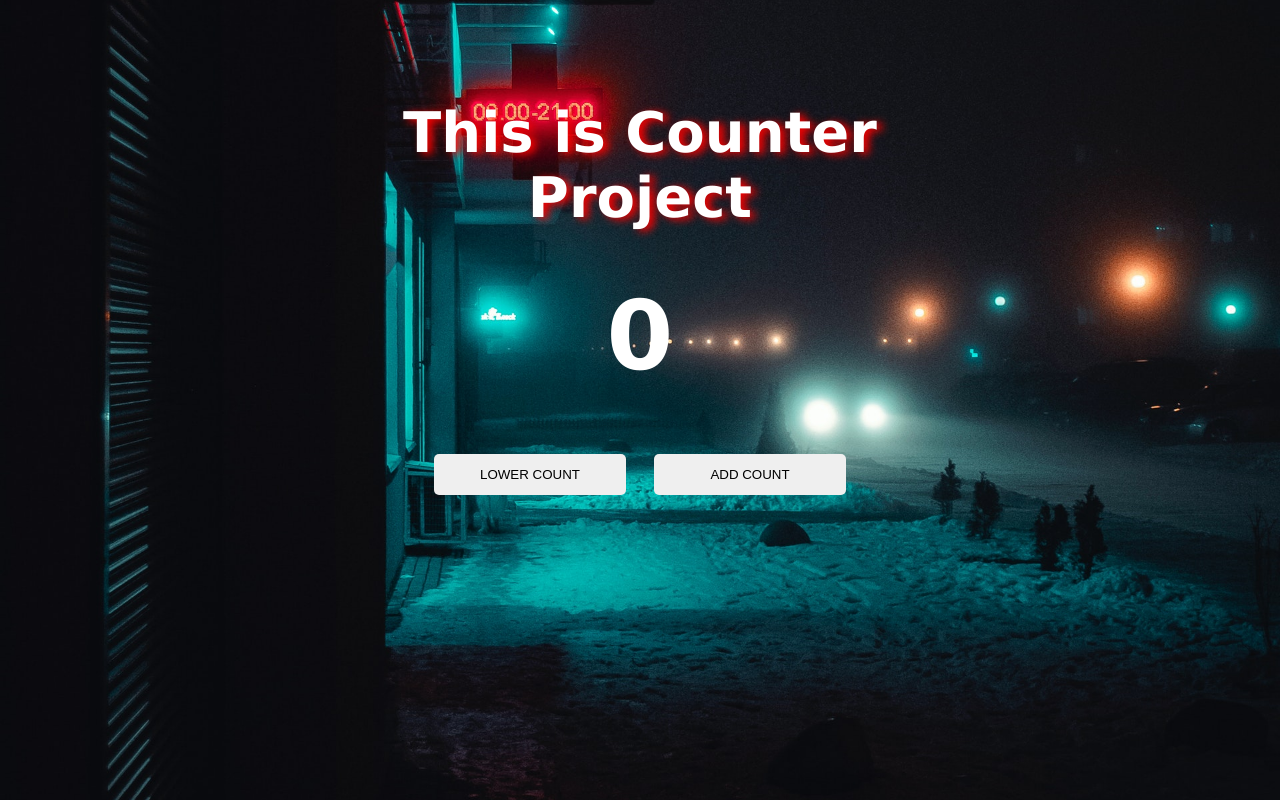
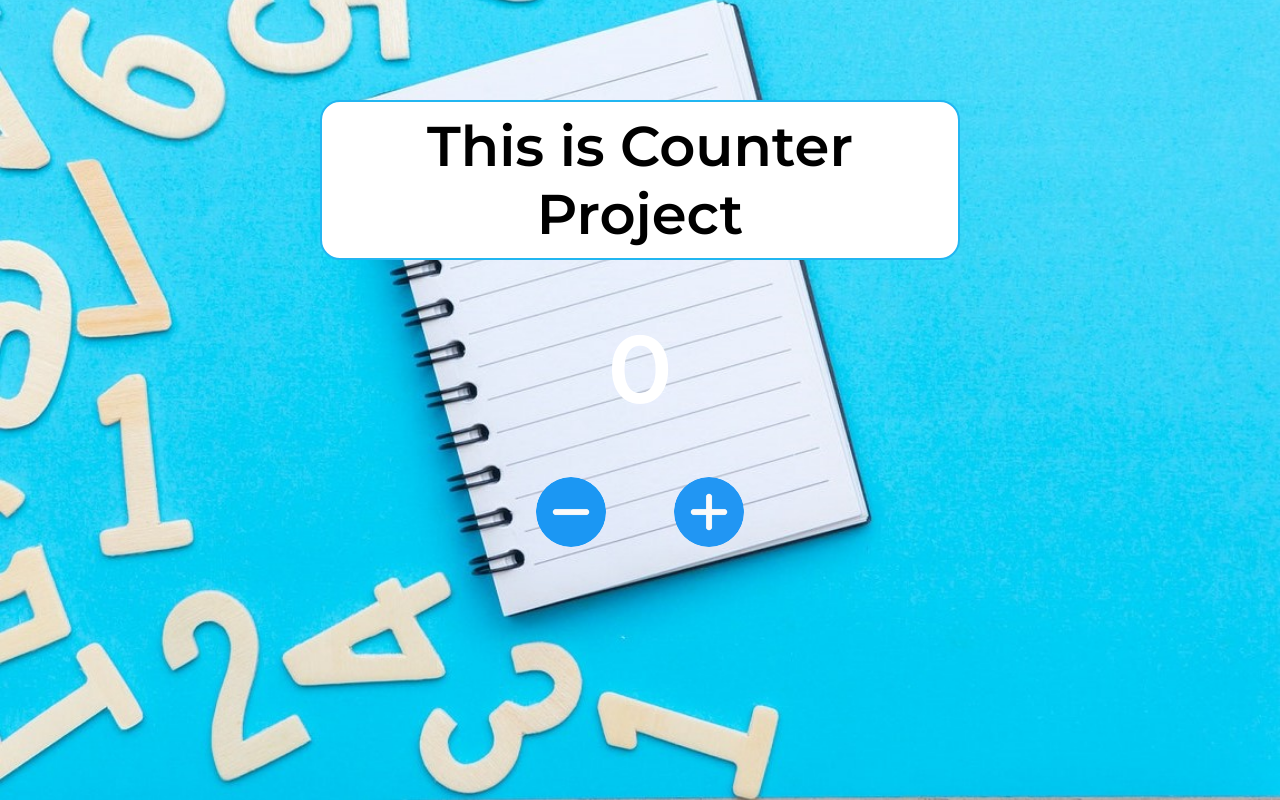
Before and after one commit to ashishrathod95/Basic-CounterProject, a plain HTML site: page Counter-Project/index.html in a window 1280 px wide. Drawn offline with nearby package versions, Linux system fonts and the light colour scheme.

Commit message:
Update Project

```diff
--- a/Counter-Project/index.html
+++ b/Counter-Project/index.html
@@ -5,6 +5,7 @@
   <meta name="viewport" content="width=device-width, initial-scale=1.0">
   <title>Counter Project</title>
   <link rel="stylesheet" href="style.css">
+  <link rel="stylesheet" href="fontawesome.css">
 </head>
 <body>
 
@@ -12,8 +13,8 @@
     <h1 id="heading-title">This is Counter Project</h1>
     <h3 class="number-container">0</h3>
     <div class="buttons">
-      <button class="btn lower">Lower Count</button>
-      <button class="btn upper">Add Count</button>
+      <a class="btn lower"><img src="logo/minus.png" alt="Minus"></a>
+      <a class="btn upper"><img src="logo/plus.png" alt="Plus"></a>
     </div>
   </div>
 
--- a/Counter-Project/style.css
+++ b/Counter-Project/style.css
@@ -1,10 +1,12 @@
+@import url('https://fonts.googleapis.com/css2?family=Montserrat:wght@600&display=swap');
+
 * {
   margin: 0;
   padding: 0;
 }
 
 body {
-  background: url('bg-image.jpg');
+  background: url('back.jpg');
   background-position: center;
   background-size: cover;
   background-repeat: no-repeat;
@@ -18,34 +20,30 @@ body {
 }
 
 #heading-title {
-  font-family: 'Lucida Sans', 'Lucida Sans Regular', 'Lucida Grande', 'Lucida Sans Unicode', Geneva, Verdana, sans-serif;
+  background-color: #ffffff;
+  color: black;
+  padding: 10px 0;
+  border-radius: 20px;
+  border:  2px solid #21b6f1;
+  font-family: 'Montserrat', sans-serif;
   margin-top: 20px;
   font-size: 3.5em;
-  text-shadow: 5px 2px 8px red;
 }
 
 .number-container {
   align-content: center;
   margin: 25px;
   padding: 25px;
-  font-family: 'Lucida Sans', 'Lucida Sans Regular', 'Lucida Grande', 'Lucida Sans Unicode', Geneva, Verdana, sans-serif;
+  font-family: 'Montserrat', sans-serif;
   font-size: 6em;
 }
 
 .btn {
-  border-radius: 5px;
-  border: none;
-  outline: none;
-  /* font-size: 1em; */
   margin: 12px;
-  padding: 13px 15px;
-  text-transform: uppercase;
-  width: 30%;
+  padding: 13px 20px;
 }
 
-.btn:hover {
-  box-shadow: 0px 0px 18px 8px #fff;
-  border: none;
-  outline: none;
-  transition: 0.5s ease-in-out;
+.btn img{
+  max-height: 70px;
+  border-radius: 50%;
 }
```
Also changed, not shown: Counter-Project/back.jpg (added), Counter-Project/bg-image.jpg (deleted), Counter-Project/logo/minus.png (added), Counter-Project/logo/plus.png (added).
